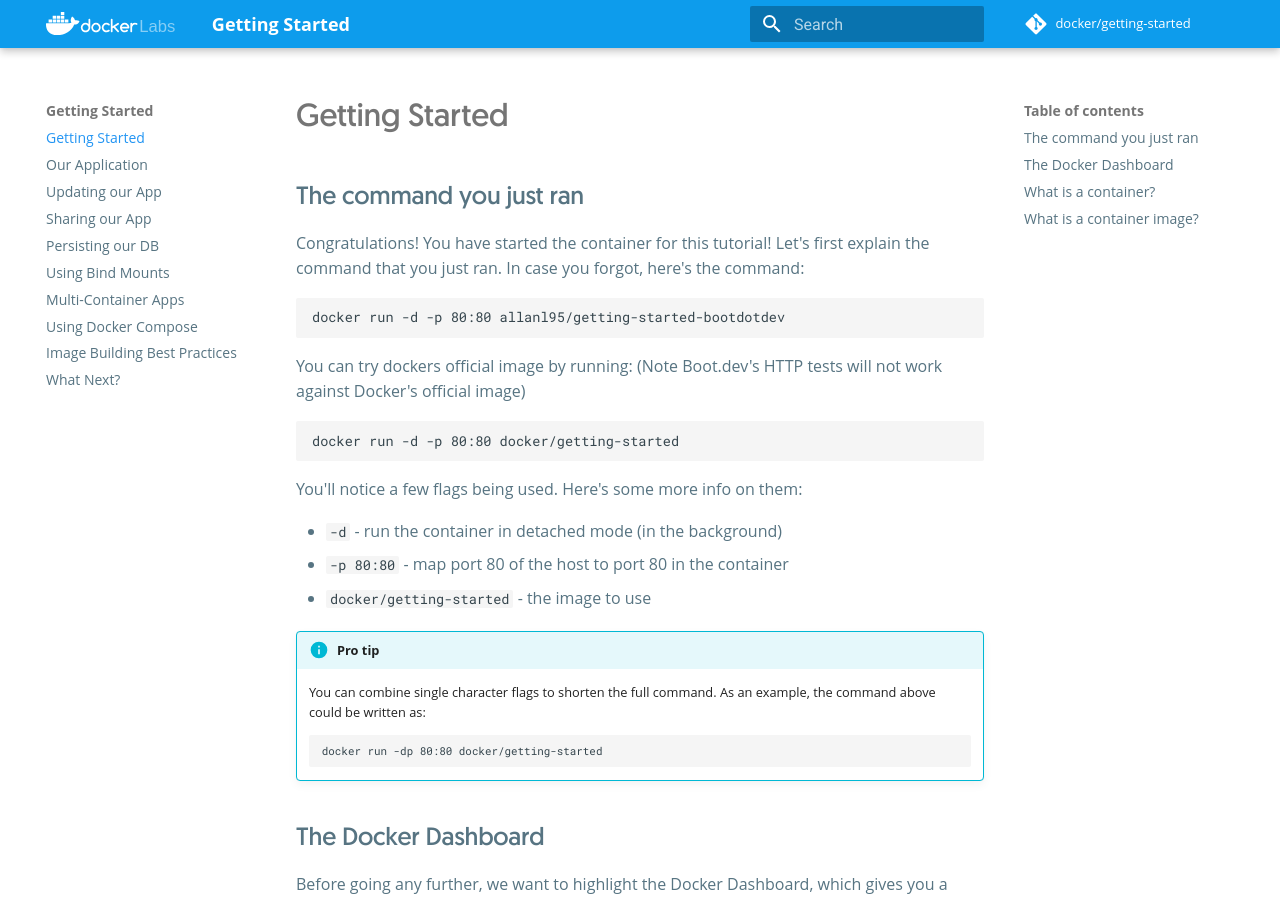
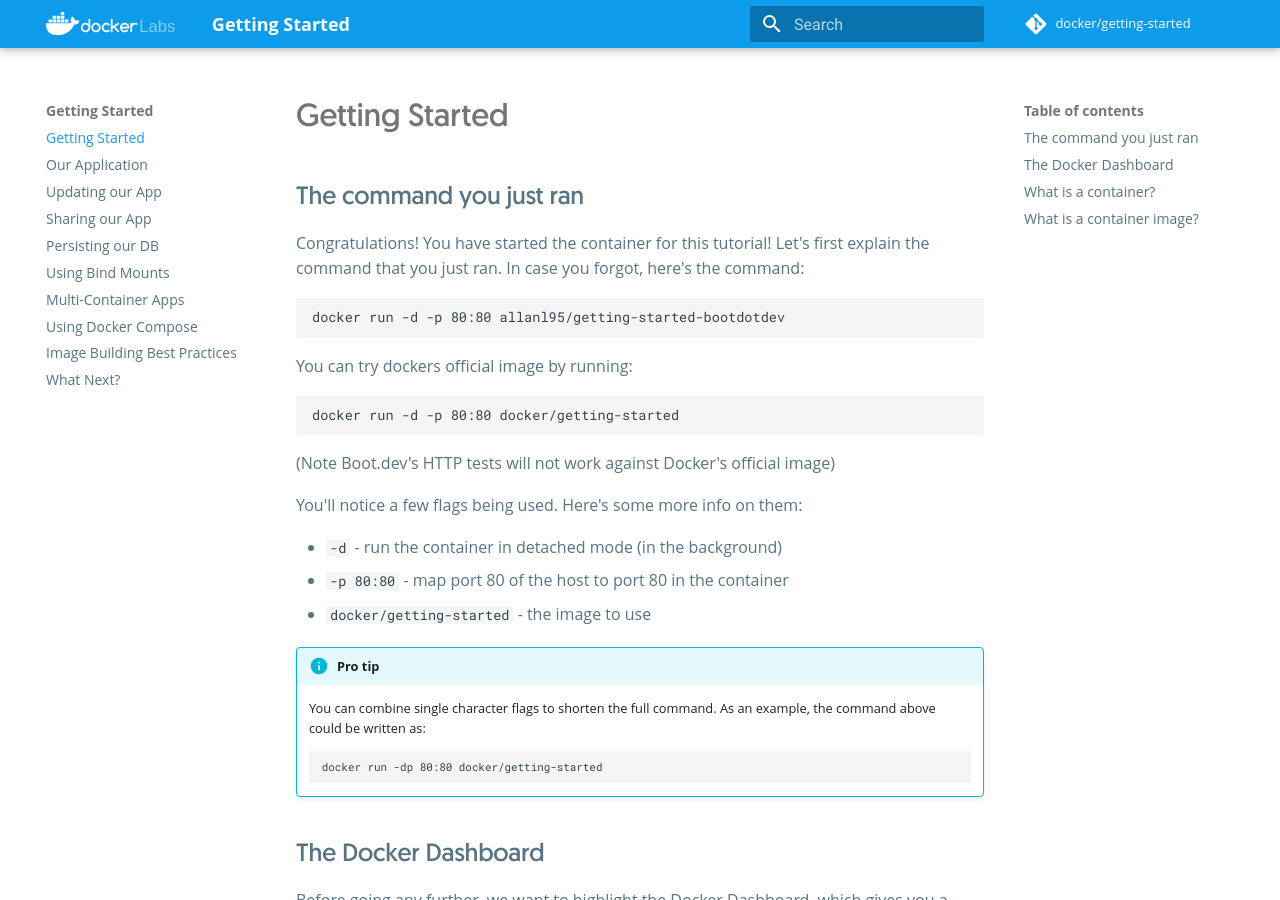
Before and after one commit to docker/getting-started, an MkDocs documentation site: the page built from docs/tutorial/index.md, in a window 1280 px wide and 900 px high. Built offline with MkDocs 1.6.1 and Material for MkDocs 9.7.7, drawn with Linux system fonts in a browser that asks for light colours; comment, search, counter and statistics services are not loaded.

Commit message:
move text

````diff
--- a/docs/tutorial/index.md
+++ b/docs/tutorial/index.md
@@ -12,11 +12,13 @@
 docker run -d -p 80:80 allanl95/getting-started-bootdotdev
 ```
 
-You can try dockers official image by running: (Note Boot.dev's HTTP tests will not work against Docker's official image)
+You can try dockers official image by running:
 
 ```cli
 docker run -d -p 80:80 docker/getting-started
 ```
+
+(Note Boot.dev's HTTP tests will not work against Docker's official image)
 
 You'll notice a few flags being used. Here's some more info on them:
 
````
